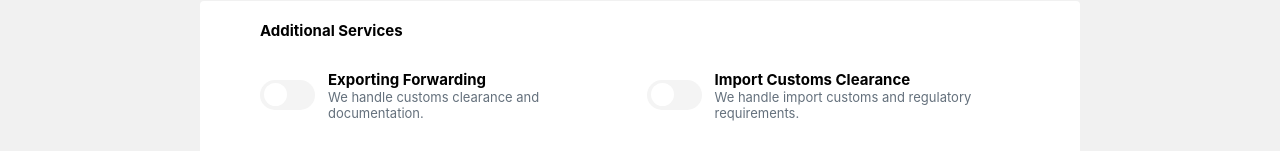
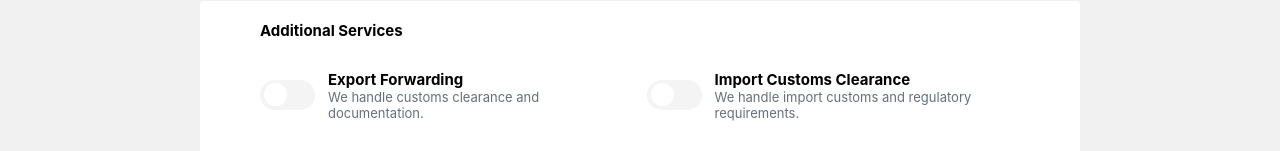
Before and after one commit to Denniman/send-fright-bookings, a React (Create React App) app: page / in a window 1280 px wide. Shown: the part 709-860 px from the top of the page. Built offline with nearby package versions, Linux system fonts and the light colour scheme.

Commit message:
correct typo

```diff
--- a/src/Pages/Bookings/index.tsx
+++ b/src/Pages/Bookings/index.tsx
@@ -132,7 +132,7 @@ const Bookings: React.FC = () => {
               <div className="services__item">
                 <ToggleButton />
                 <div>
-                  <TextPrimary>Exporting Forwarding</TextPrimary>
+                  <TextPrimary>Export Forwarding</TextPrimary>
                   <TextTertiary>
                     We handle customs clearance and documentation.
                   </TextTertiary>
```
